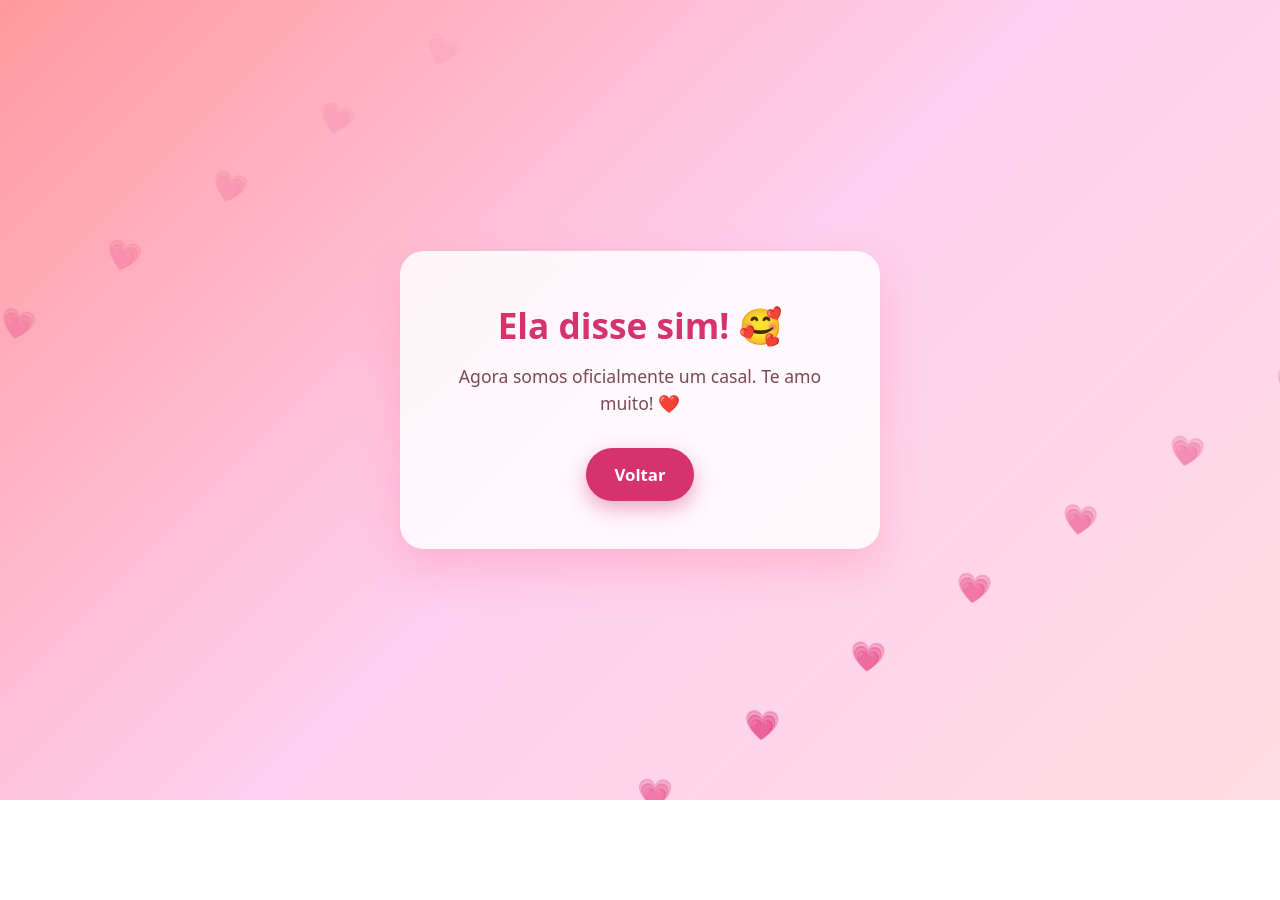
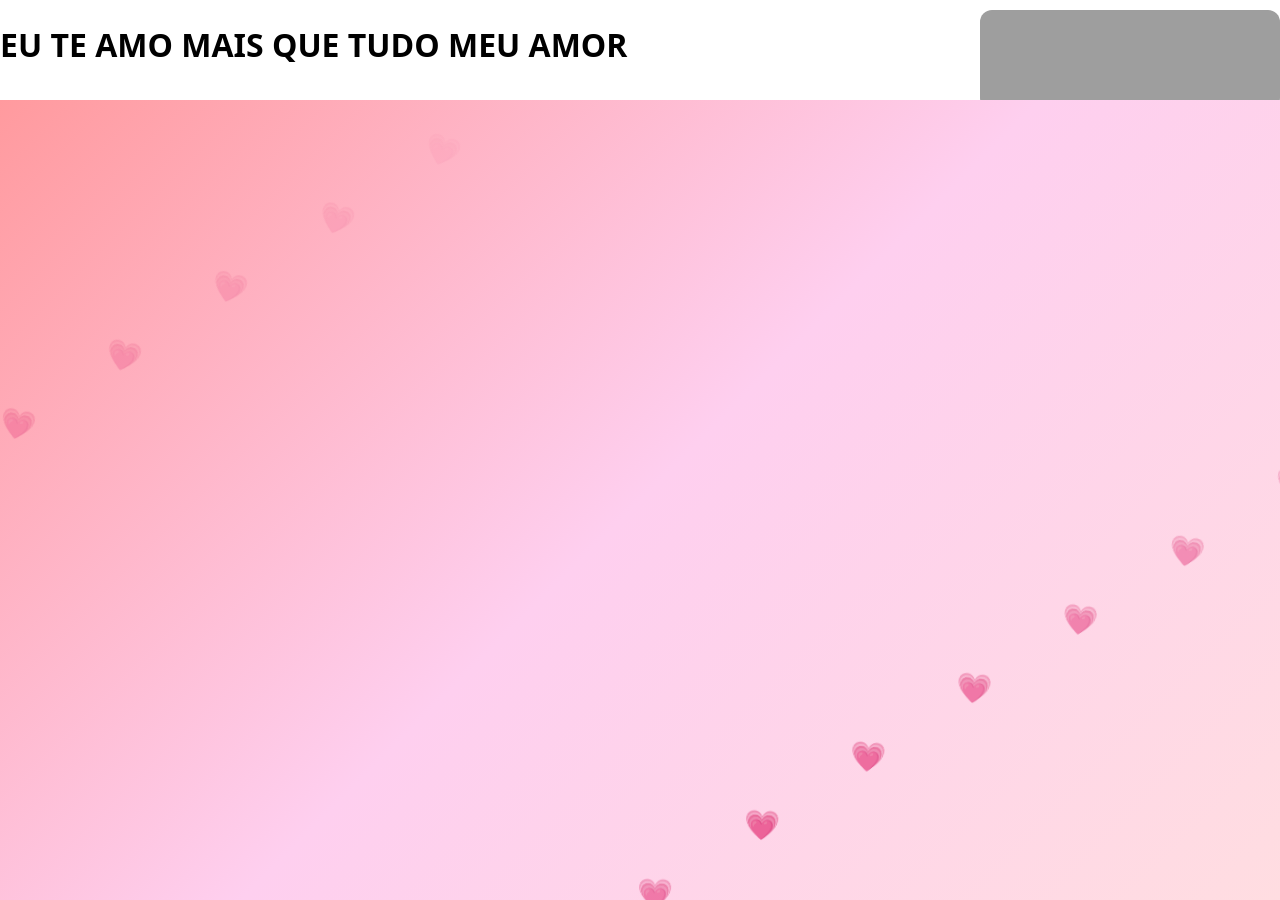
Before and after one commit to VictorS357/Site-para-namorada, a React (Vite) app: page /sim in a window 1280 px wide. Before the commit the page ends 800 px from the top, so only its background shows below. Built offline with nearby package versions, Linux system fonts and the light colour scheme; grey boxes are pictures that could not be loaded.

Commit message:
create basic header

```diff
--- a/src/pages/Sucesso.css
+++ b/src/pages/Sucesso.css
@@ -9,48 +9,14 @@
   background: linear-gradient(135deg, #ff9a9e 0%, #fecfef 50%, #ffdde1 100%);
 }
 
-.sucesso .cartao {
-  position: relative;
-  z-index: 1;
-  background: rgba(255, 255, 255, 0.85);
-  backdrop-filter: blur(6px);
-  border-radius: 24px;
-  padding: 48px 40px;
-  max-width: 480px;
-  width: 100%;
-  text-align: center;
-  box-shadow: 0 20px 40px rgba(255, 105, 135, 0.25);
+header {
+  display: flex;
+  justify-content: space-between;
+  height: 100px;
 }
 
-.sucesso .cartao h1 {
-  margin: 0 0 12px;
-  font-size: 2.2rem;
-  color: #d6336c;
-}
-
-.sucesso .subtitulo {
-  margin: 0 0 32px;
-  color: #7a4a56;
-  font-size: 1.1rem;
-}
-
-.sucesso .btn-sim {
-  border: none;
-  border-radius: 999px;
-  padding: 14px 28px;
-  font-size: 1.05rem;
-  font-weight: 600;
-  cursor: pointer;
-  text-decoration: none;
-  display: inline-block;
-  transition: transform 0.15s ease;
-  background: #d6336c;
-  color: #fff;
-  box-shadow: 0 8px 20px rgba(214, 51, 108, 0.4);
-}
-
-.sucesso .btn-sim:hover {
-  transform: scale(1.05);
+.musica {
+  margin-top: 10px;
 }
 
 .sucesso .coracoes-flutuantes {
--- a/src/pages/Sucesso.jsx
+++ b/src/pages/Sucesso.jsx
@@ -3,6 +3,30 @@ import './Sucesso.css'
 
 function Sucesso() {
   return (
+    <>
+    <header>
+        <div className="h1-container">
+          <h1>
+            EU TE AMO MAIS QUE TUDO MEU AMOR
+          </h1>
+        </div>
+
+        <div className="musica">
+          <iframe
+            data-testid="embed-iframe"
+            title="Player do Spotify"
+            style={{ borderRadius: '12px' }}
+            src="https://open.spotify.com/embed/track/3XrchC3CeuoPAprx9fqNKI?utm_source=generator&si=23e20edbff934823"
+            width="100%"
+            height="100"
+            frameBorder="0"
+            allowFullScreen
+            allow="autoplay; clipboard-write; encrypted-media; fullscreen; picture-in-picture"
+            loading="lazy"
+          />
+        </div>
+      </header>
+
       <main className="sucesso">
         <div className="coracoes-flutuantes" aria-hidden="true">
           {Array.from({ length: 16 }).map((_, i) => (
@@ -12,16 +36,11 @@ function Sucesso() {
           ))}
         </div>
 
-      <section className="cartao">
-        <h1>Ela disse sim! 🥰</h1>
-        <p className="subtitulo">
-          Agora somos oficialmente um casal. Te amo muito! ❤️
-        </p>
-        <Link to="/" className="btn-sim">
-          Voltar
-        </Link>
+        <section>
+
         </section>
       </main>
+    </>
   )
 }
 
```
Lines whose indentation alone changed are shown as unchanged.
